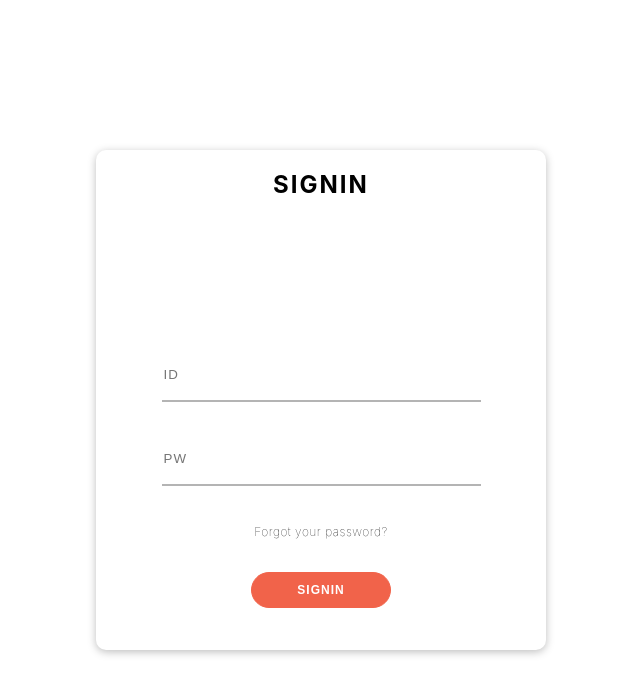
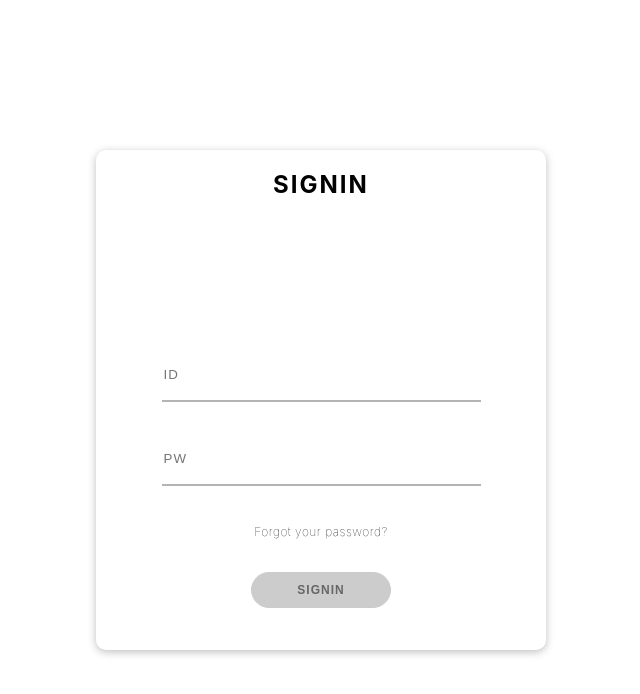
Before and after one commit to ksmabcd135/GreenLunch, a React (Create React App) app in the folder client/: page / in a window 1280 px wide. Shown: the top 694 px of the page, without its empty margins (319-959 px from the left). Built offline with nearby package versions, Linux system fonts and the light colour scheme.

Commit message:
feat: Simple Validation
login page simple validation
input id,pw have to over 6words

```diff
--- a/client/src/components/Auth/LocalSignin/LocalSigin.js
+++ b/client/src/components/Auth/LocalSignin/LocalSigin.js
@@ -1,10 +1,18 @@
-import { useState } from "react";
+import { useState,useEffect } from "react";
 import styles from "./LocalSignin.module.css";
 
 const LocalSignin = () => {
   //state for siginin
   const [idText, setIdText] = useState("");
   const [pwText, setPwText] = useState("");
+  const [formIsValid, setFormIsValid] = useState(false);
+
+  useEffect(() => {
+    setFormIsValid(
+      idText.trim().length > 6 && pwText.trim().length > 6
+    );
+  }, [idText, pwText]);
+
   //handlers
   const idTextChangeHandler = (event) => {
     setIdText(event.target.value);
@@ -33,7 +41,7 @@ const LocalSignin = () => {
         onChange={pwTextChangeHandler}
       />
       <p>Forgot your password?</p>
-      <button type="submit">SIGNIN</button>
+      <button type="submit" disabled={!formIsValid}>SIGNIN</button>
     </form>
   );
 };
--- a/client/src/components/Auth/LocalSignin/LocalSignin.module.css
+++ b/client/src/components/Auth/LocalSignin/LocalSignin.module.css
@@ -43,5 +43,12 @@
 }
 
 .form input:focus {
-  border-bottom:2px solid #f1634a;
+  border-bottom: 2px solid #f1634a;
 }
+
+button:disabled {
+  background: #ccc;
+  border-color: #ccc;
+  color: #666666;
+  cursor: not-allowed;
+}
--- a/client/src/components/Reservations/Reservations.js
+++ b/client/src/components/Reservations/Reservations.js
@@ -1,4 +1,4 @@
-import { useState } from "react";
+import { useState,useEffect } from "react";
 import "./Reservations.css";
 import Reservation from "./Reservation/Rerservation";
 
```
Also changed, not shown: 1 other file (tests, documents, lock files or other folders).
